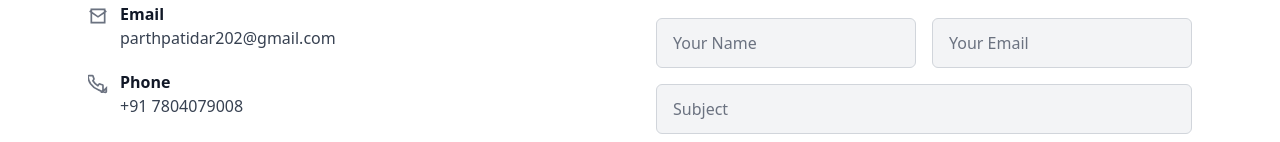
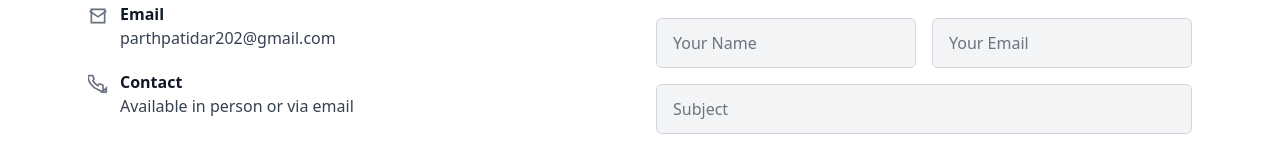
Before and after one commit to parthpatidar03/personal-portfolio-website, a React (Vite) app: page / in a window 1280 px wide. Shown: the part 2764-2906 px from the top of the page. Built offline with nearby package versions, Linux system fonts and the light colour scheme.

Commit message:
contact number removed

```diff
--- a/src/App.jsx
+++ b/src/App.jsx
@@ -660,13 +660,10 @@ function App() {
                     </svg>
                   </span>
                   <div>
-                    <div className="font-semibold">Phone</div>
-                    <a
-                      href="tel:+917804079008"
-                      className="text-gray-700 dark:text-gray-300 hover:text-gray-900 dark:hover:text-gray-100 transition-colors"
-                    >
-                      +91 7804079008
-                    </a>
+                    <div className="font-semibold">Contact</div>
+                    <div className="text-gray-700 dark:text-gray-300">
+                      Available in person or via email
+                    </div>
                   </div>
                 </div>
 
```
Also changed, not shown: package.json (+13 -1 lines).
